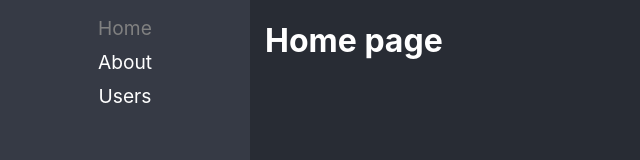
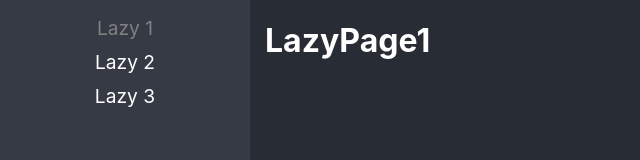
Before and after one commit to enkil000/react-advanced, a React (Create React App) app: page / in a window 1280 px wide. Shown: the top 160 px of the page, without its empty margins (0-640 px from the left). Built offline with nearby package versions, Linux system fonts and the light colour scheme; the HTML template or start-up script is replaced by a standard one.

Commit message:
Componentes Lazy añadidos

```diff
--- /dev/null
+++ b/src/01-lazyload/pages/LazyPage1.tsx
@@ -0,0 +1,5 @@
+export const LazyPage1 = () => {
+  return (
+    <h1>LazyPage1</h1>
+  )
+}
--- /dev/null
+++ b/src/01-lazyload/pages/LazyPage2.tsx
@@ -0,0 +1,6 @@
+
+export const LazyPage2 = () => {
+  return (
+    <h1>LazyPage2</h1>
+  )
+}
--- /dev/null
+++ b/src/01-lazyload/pages/LazyPage3.tsx
@@ -0,0 +1,7 @@
+import React from 'react'
+
+export const LazyPage3 = () => {
+  return (
+    <h1>LazyPage3</h1>
+  )
+}
--- /dev/null
+++ b/src/01-lazyload/pages/index.ts
@@ -0,0 +1,3 @@
+export { LazyPage1 } from './LazyPage1'
+export { LazyPage2 } from './LazyPage2'
+export { LazyPage3 } from './LazyPage3'
--- a/src/routes/Navigation.tsx
+++ b/src/routes/Navigation.tsx
@@ -1,5 +1,7 @@
 import React from 'react'
 import { BrowserRouter, Routes, Route, NavLink, Navigate } from 'react-router-dom'
+import {LazyPage1, LazyPage2, LazyPage3} from '../01-lazyload/pages'
+
 const Navigation = () => {
 	return (
 		<BrowserRouter>
@@ -7,21 +9,21 @@
 				<nav>
 					<ul>
 						<li>
-							<NavLink to="/" className={({isActive})=> isActive ? 'nav-active': ''}>Home</NavLink>
+							<NavLink to="/" className={({isActive})=> isActive ? 'nav-active': ''}>Lazy 1</NavLink>
 						</li>
 						<li>
-							<NavLink to="/about" className={({isActive})=> isActive ? 'nav-active': ''}>About</NavLink>
+							<NavLink to="/lazy2" className={({isActive})=> isActive ? 'nav-active': ''}>Lazy 2</NavLink>
 						</li>
 						<li>
-							<NavLink to="/users" className={({isActive})=> isActive ? 'nav-active': ''}>Users</NavLink>
+							<NavLink to="/lazy3" className={({isActive})=> isActive ? 'nav-active': ''}>Lazy 3</NavLink>
 						</li>
 					</ul>
 				</nav>
 				<Routes>
-					<Route path="about" element={<h1>About page</h1>}/>
-					<Route path="users" element={<h1>Users page</h1>}/>
-					<Route path="/" element={<h1>Home page</h1>}/>
-					<Route path="/*" element={<Navigate to="/" replace/>}/>
+					<Route path="lazy2" element={<LazyPage2 />}/>
+					<Route path="lazy3" element={<LazyPage3 />}/>
+					<Route path="/" element={<LazyPage1 />}/>
+					<Route path="/*" element={<Navigate to="/lazy1" replace/>}/>
 				</Routes>
 			</div>
 		</BrowserRouter>
```
Also changed, not shown: 2 other files (tests, documents, lock files or other folders).
